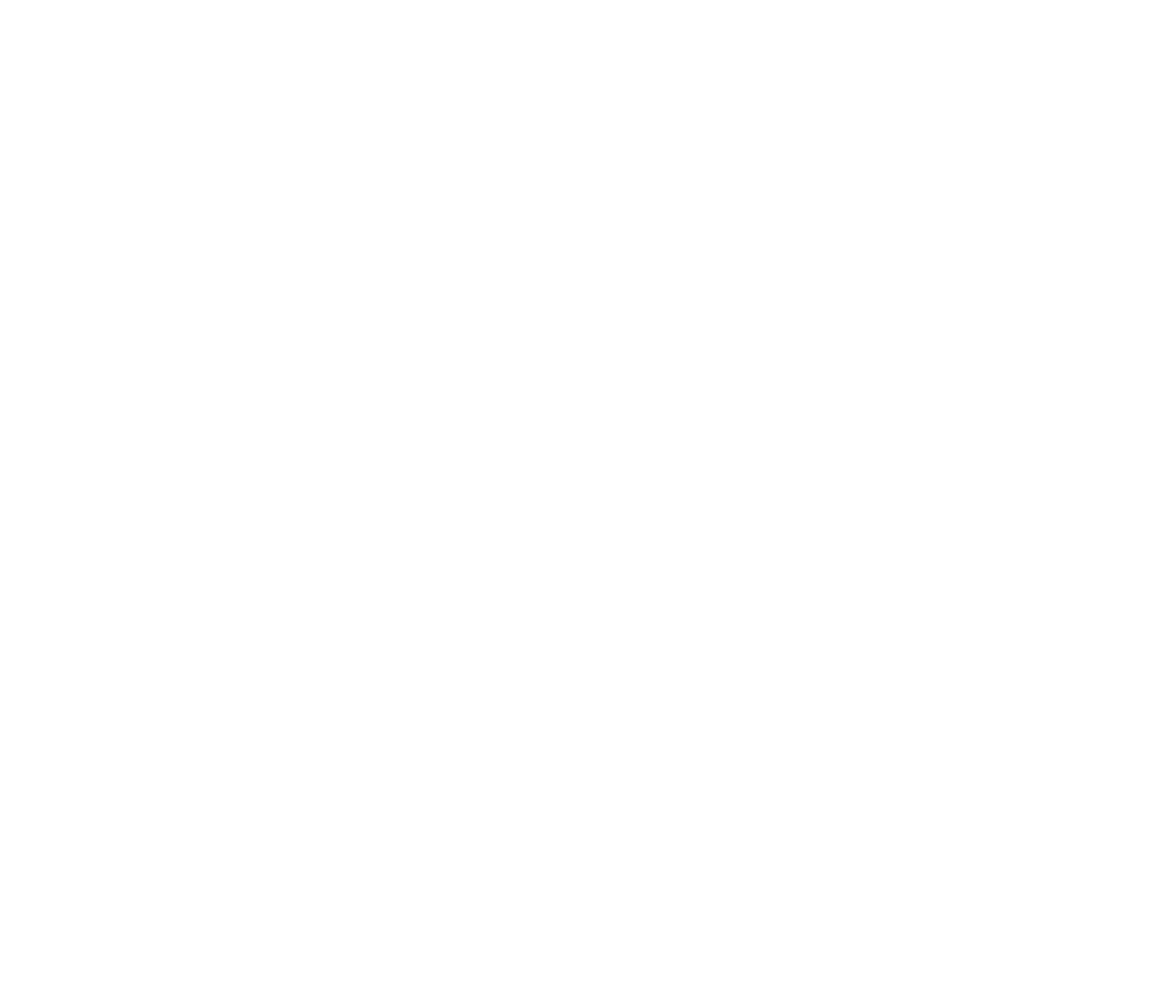
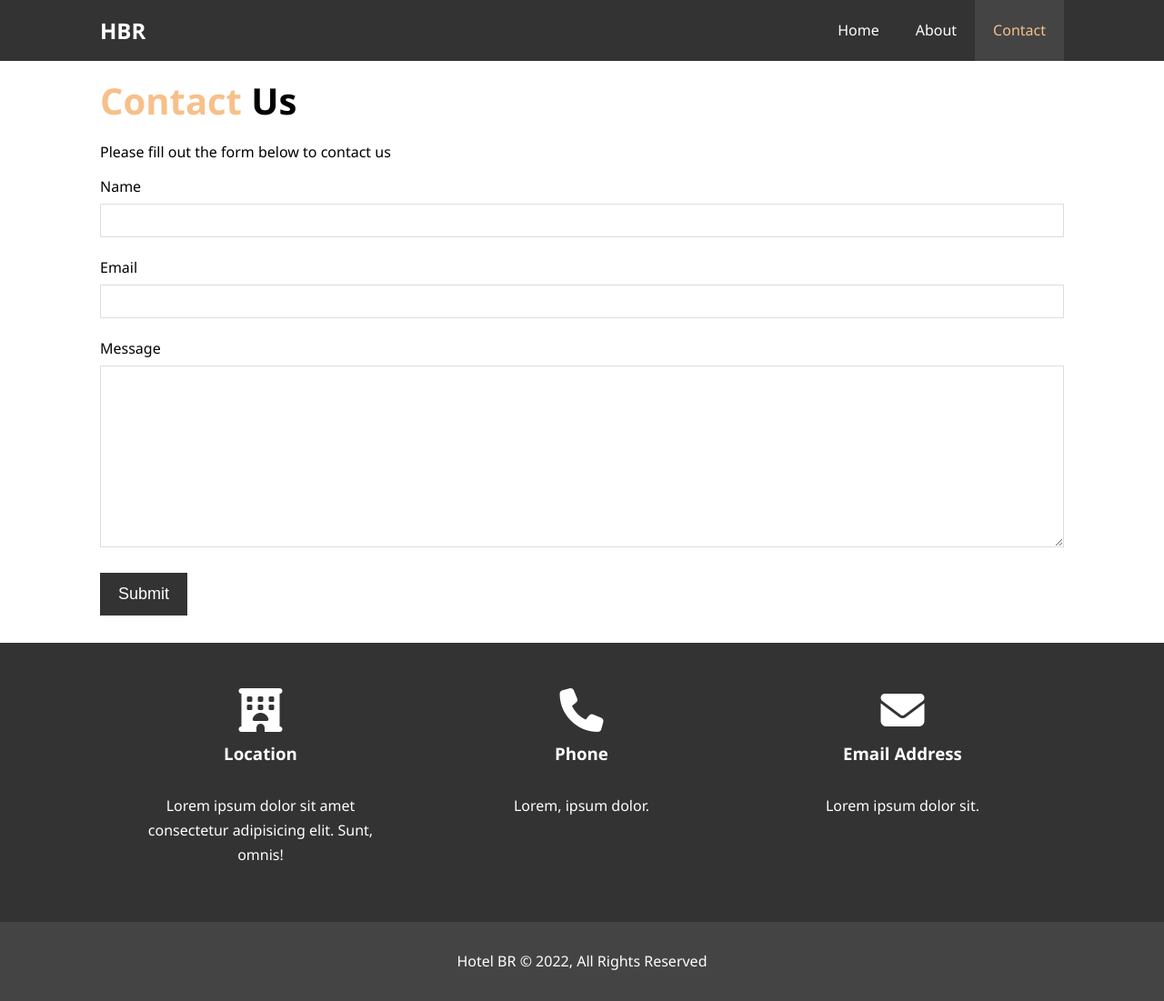
Before and after one commit to MariaPop24/Hotel-Site, a plain HTML site: page contact.html in a window 1280 px wide. Shown: the whole page at 91% size. Before the commit the page ends 800 px from the top, so only its background shows below. Drawn offline with Linux system fonts and the light colour scheme.

Commit message:
Contact page (#2)
* finished contact page

```diff
--- a/contact.html
+++ b/contact.html
@@ -0,0 +1,79 @@
+<!DOCTYPE html>
+<html lang="en">
+  <head>
+    <meta charset="UTF-8" />
+    <meta http-equiv="X-UA-Compatible" content="IE=edge" />
+    <meta name="viewport" content="width=device-width, initial-scale=1.0" />
+    <meta name="description" content="Welcome to the best hotel in Bucharest" />
+    <meta name="keywords" content="hotel, Bucharest hotel" />
+    <link rel="stylesheet" href="/css/style.css" />
+    <script
+      src="https://kit.fontawesome.com/e21c7a55b4.js"
+      crossorigin="anonymous"
+    ></script>
+    <title>Hotel BR | Contact</title>
+  </head>
+  <body>
+    <header>
+      <nav id="navbar">
+        <div class="container">
+          <h1 class="logo"><a href="index.html">HBR</a></h1>
+          <ul>
+            <li><a href="index.html">Home</a></li>
+            <li><a href="about.html">About</a></li>
+            <li><a class="current" href="contact.html">Contact</a></li>
+          </ul>
+        </div>
+      </nav>
+    </header>
+
+    <section id="contact-form" class="py-3">
+      <div class="container">
+        <h1 class="l-heading"><span class="text-primary">Contact</span> Us</h1>
+        <p>Please fill out the form below to contact us</p>
+        <form action="process.php">
+          <div class="form-group">
+            <label for="name">Name</label>
+            <input type="text" name="name" id="name" />
+          </div>
+          <div class="form-group">
+            <label for="email">Email</label>
+            <input type="email" name="email" id="email" />
+          </div>
+          <div class="form-group">
+            <label for="message">Message</label>
+            <textarea type="text" name="message" id="message"></textarea>
+          </div>
+          <button type="submit" class="btn">Submit</button>
+        </form>
+      </div>
+    </section>
+
+    <section id="contact-info" class="bg-dark">
+      <div class="container">
+        <div class="box">
+          <i class="fa-solid fa-hotel fa-3x"></i>
+          <h3>Location</h3>
+          <p>
+            Lorem ipsum dolor sit amet consectetur adipisicing elit. Sunt,
+            omnis!
+          </p>
+        </div>
+        <div class="box">
+          <i class="fa-solid fa-phone fa-3x"></i>
+          <h3>Phone</h3>
+          <p>Lorem, ipsum dolor.</p>
+        </div>
+        <div class="box">
+          <i class="fa-solid fa-envelope fa-3x"></i>
+          <h3>Email Address</h3>
+          <p>Lorem ipsum dolor sit.</p>
+        </div>
+      </div>
+    </section>
+
+    <footer id="main-footer">
+      <p>Hotel BR &copy; 2022, All Rights Reserved</p>
+    </footer>
+  </body>
+</html>
--- a/css/style.css
+++ b/css/style.css
@@ -228,6 +228,32 @@
   opacity: 0.9;
 }
 
+#contact-form .form-group {
+  margin-bottom: 20px;
+}
+
+#contact-form label {
+  display: block;
+  margin-bottom: 5px;
+}
+
+#contact-form input,
+#contact-form textarea {
+  width: 100%;
+  padding: 10px;
+  border: 1px #ddd solid;
+}
+
+#contact-form textarea {
+  height: 200px;
+}
+
+#contact-form input:focus,
+#contact-form textarea:focus {
+  outline: none;
+  border-color: #f7c08a;
+}
+
 #main-footer {
   text-align: center;
   background: #444;
```
